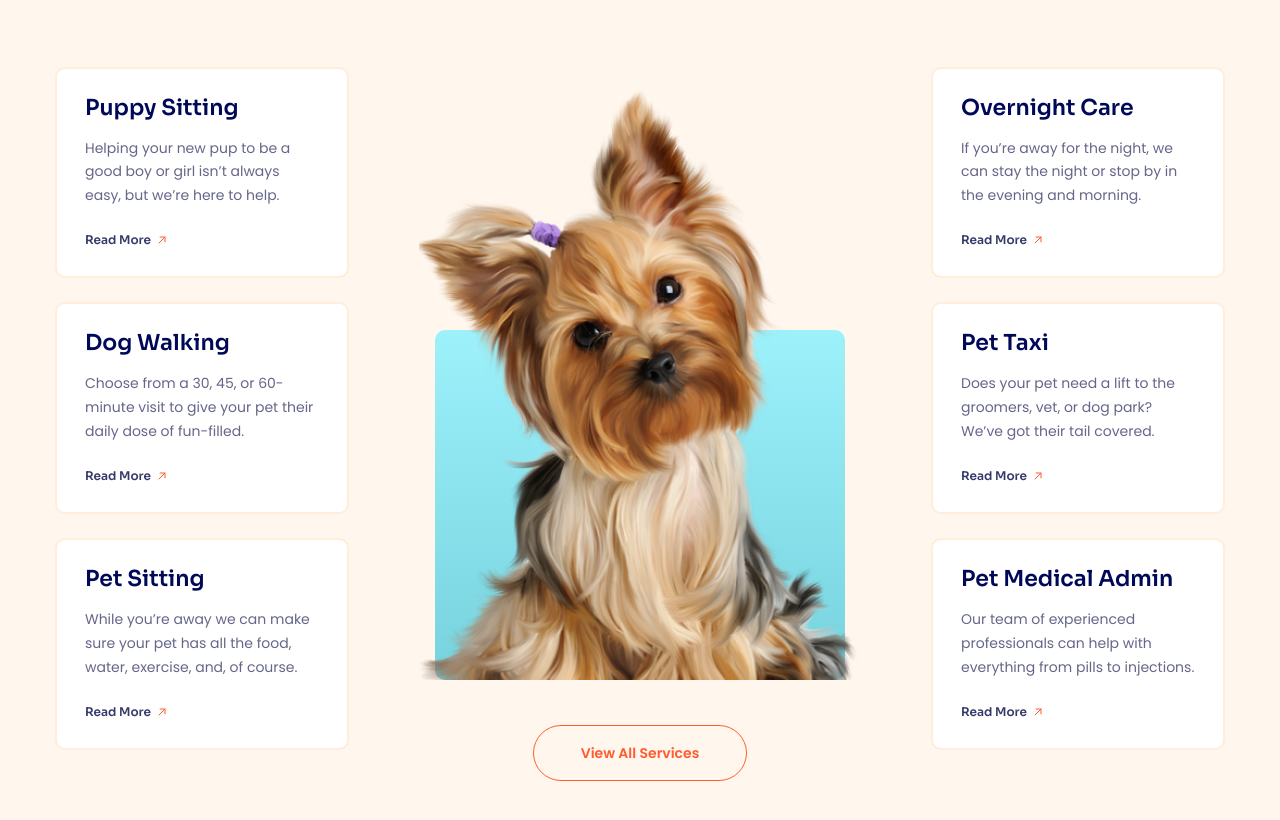
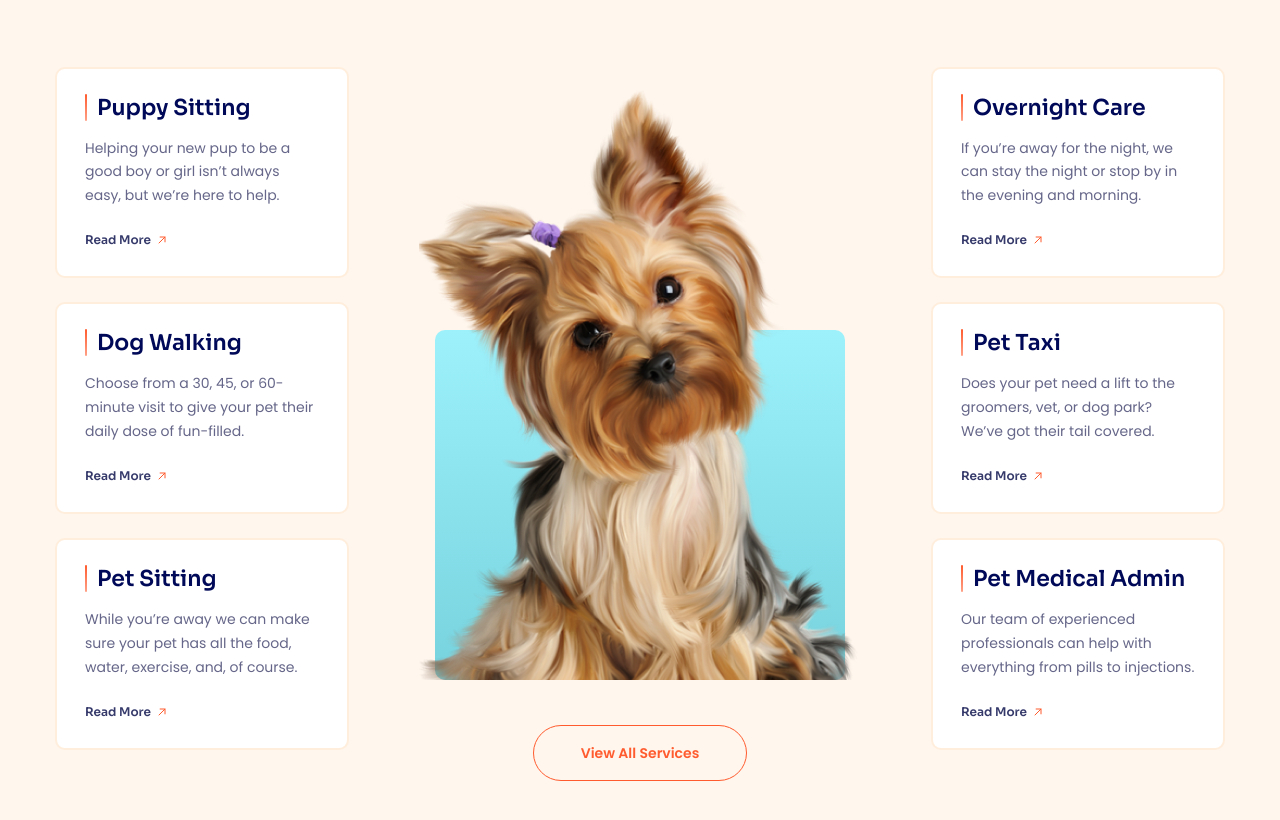
Before and after one commit to hoitran6868/htmlcss-project-04, a plain HTML site: page index.html in a window 1280 px wide. Shown: the part 2447-3267 px from the top of the page. Drawn offline with Linux system fonts and the light colour scheme.

Commit message:
Edit Service Section

```diff
--- a/assets/css/styles.css
+++ b/assets/css/styles.css
@@ -609,10 +609,22 @@ button {
 }
 
 .service-item__heading {
+    padding-left: 12px;
+    position: relative;
     font-size: 2.2rem;
     font-weight: 600;
     line-height: 1;
     color: #000958;
+}
+
+.service-item__heading::before {
+    position: absolute;
+    inset: 0 auto 0 0;
+    content: "";
+    display: inline-block;
+    width: 2px;
+    border-radius: 1px;
+    background: linear-gradient(#ff5b2e 0.39%, #ffa187 100.29%);
 }
 
 .service-item__desc {
--- a/index.html
+++ b/index.html
@@ -466,8 +466,10 @@
                         <div class="service__column">
                             <!-- Service item 1 -->
                             <article class="service-item">
-                                <h3 class="service-item__heading">
-                                    Puppy Sitting
+                                <h3>
+                                    <a href="#!" class="service-item__heading">
+                                        Puppy Sitting
+                                    </a>
                                 </h3>
                                 <p class="service-item__desc">
                                     Helping your new pup to be a good boy or
@@ -481,8 +483,10 @@
 
                             <!-- Service item 2 -->
                             <article class="service-item">
-                                <h3 class="service-item__heading">
-                                    Dog Walking
+                                <h3>
+                                    <a href="#!" class="service-item__heading">
+                                        Dog Walking
+                                    </a>
                                 </h3>
                                 <p class="service-item__desc">
                                     Choose from a 30, 45, or 60-minute visit to
@@ -496,8 +500,10 @@
 
                             <!-- Service item 3 -->
                             <article class="service-item">
-                                <h3 class="service-item__heading">
-                                    Pet Sitting
+                                <h3>
+                                    <a href="#!" class="service-item__heading">
+                                        Pet Sitting
+                                    </a>
                                 </h3>
                                 <p class="service-item__desc">
                                     While you’re away we can make sure your pet
@@ -528,8 +534,10 @@
                         <div class="service__column">
                             <!-- Service item 4 -->
                             <article class="service-item">
-                                <h3 class="service-item__heading">
-                                    Overnight Care
+                                <h3>
+                                    <a href="#!" class="service-item__heading">
+                                        Overnight Care
+                                    </a>
                                 </h3>
                                 <p class="service-item__desc">
                                     If you’re away for the night, we can stay
@@ -543,7 +551,11 @@
 
                             <!-- Service item 5 -->
                             <article class="service-item">
-                                <h3 class="service-item__heading">Pet Taxi</h3>
+                                <h3>
+                                    <a href="#!" class="service-item__heading">
+                                        Pet Taxi
+                                    </a>
+                                </h3>
                                 <p class="service-item__desc">
                                     Does your pet need a lift to the groomers,
                                     vet, or dog park? We’ve got their tail
@@ -556,8 +568,10 @@
 
                             <!-- Service item 6 -->
                             <article class="service-item">
-                                <h3 class="service-item__heading">
-                                    Pet Medical Admin
+                                <h3>
+                                    <a href="#!" class="service-item__heading">
+                                        Pet Medical Admin
+                                    </a>
                                 </h3>
                                 <p class="service-item__desc">
                                     Our team of experienced professionals can
```
